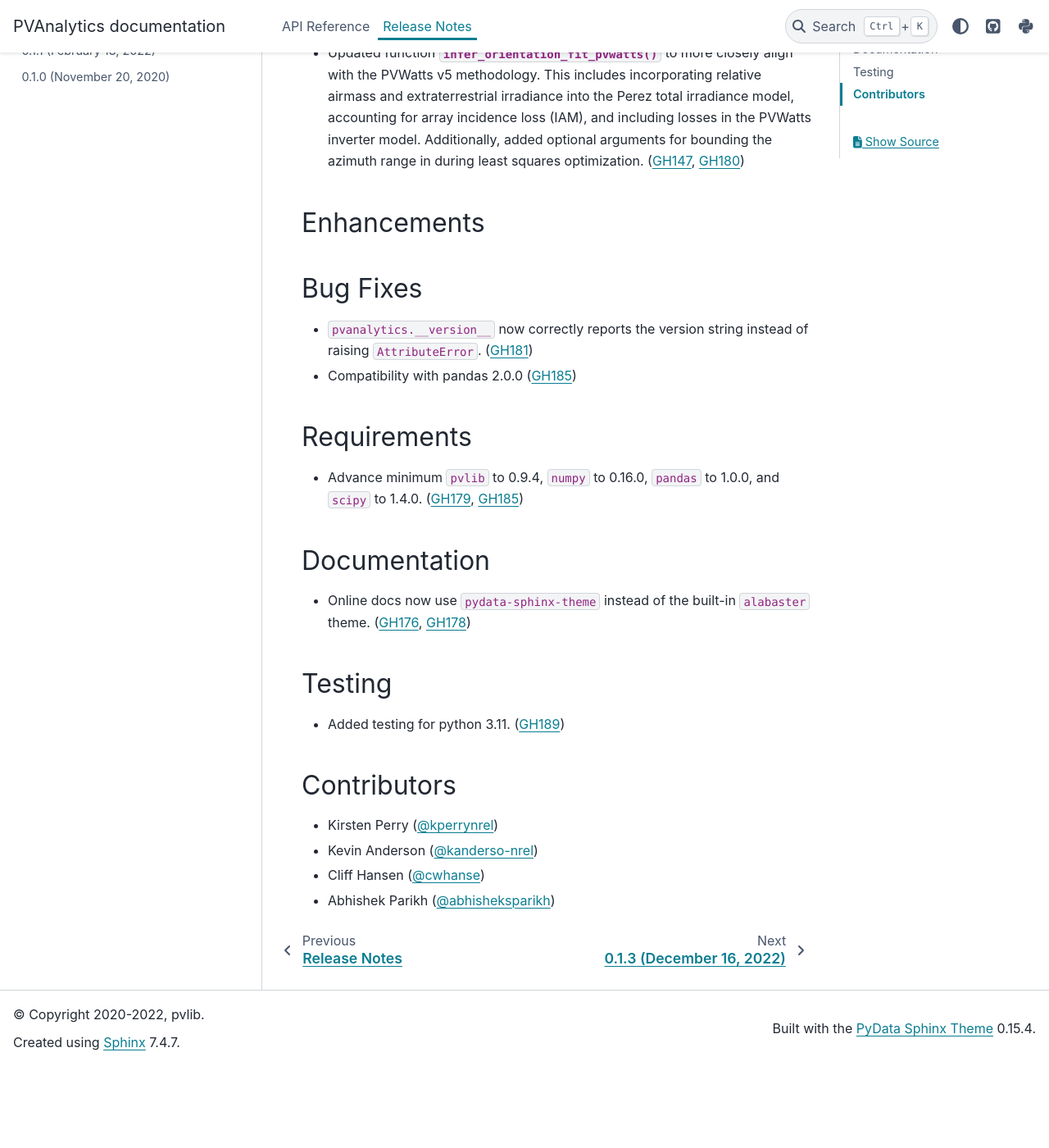
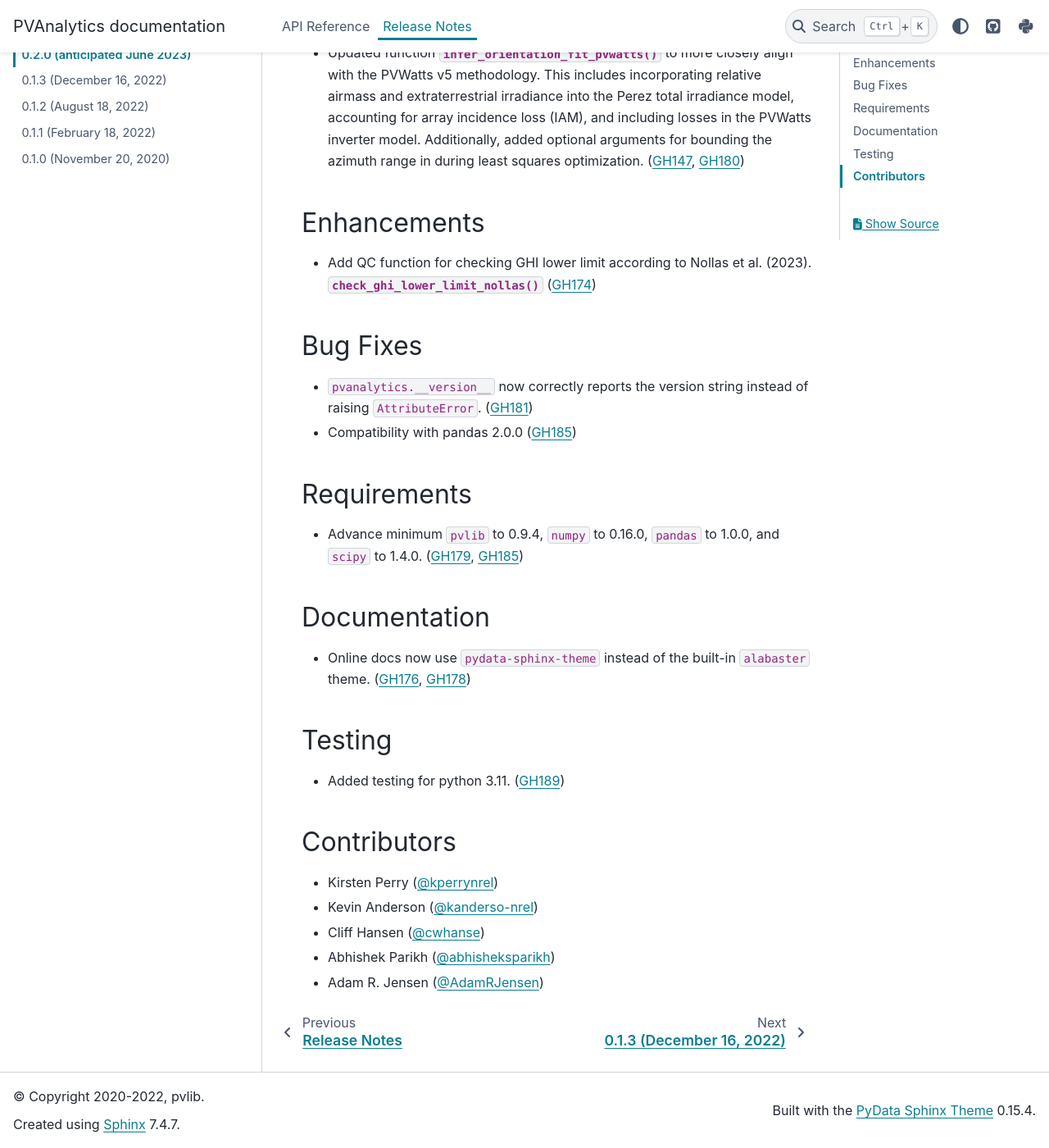
Before and after one commit to pvlib/pvanalytics, a Sphinx documentation site: the page built from docs/whatsnew/0.2.0.rst, in a window 1280 px wide and 1400 px high, scrolled down 239 px. Shown: the whole window at 82% size. Built offline with Sphinx 7.4.7 and the PyData theme 0.15.4, drawn with Linux system fonts in a browser that asks for light colours; pages that are not in the unit, such as notebooks, are missing from menus; before the commit the page ends 1540 px from its top, so only the background shows below that.

Commit message:
Update whatsnew

```diff
--- a/docs/whatsnew/0.2.0.rst
+++ b/docs/whatsnew/0.2.0.rst
@@ -15,7 +15,8 @@
 
 Enhancements
 ~~~~~~~~~~~~
-
+* Add QC function for checking GHI lower limit according to Nollas et al. (2023).
+  :py:func:`~pvanalytics.quality.irradiance.check_ghi_lower_limit_nollas` (:pull:`174`)
 
 Bug Fixes
 ~~~~~~~~~
@@ -44,3 +45,4 @@
 * Kevin Anderson (:ghuser:`kanderso-nrel`)
 * Cliff Hansen (:ghuser:`cwhanse`)
 * Abhishek Parikh (:ghuser:`abhisheksparikh`)
+* Adam R. Jensen (:ghuser:`AdamRJensen`)
```
